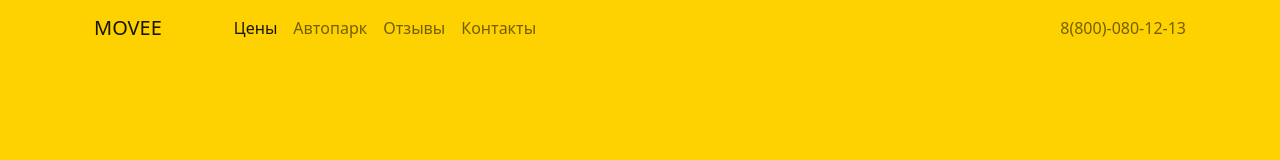
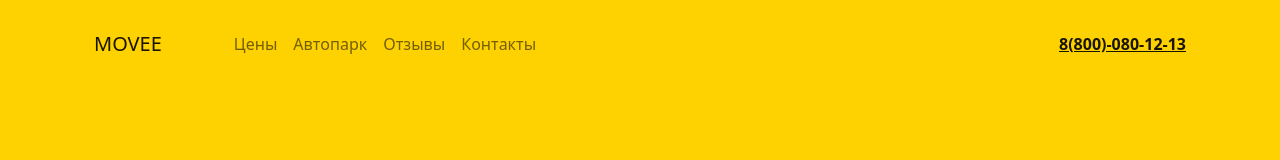
Before and after one commit to Adcku/home-pereezd, a plain HTML site: page index.html in a window 1280 px wide. Drawn offline with Linux system fonts and the light colour scheme.

```diff
--- a/index.html
+++ b/index.html
@@ -11,7 +11,7 @@
   <body>
     <header class="bg-primary vw-100 vh-100">
       <div class="container-sm">
-        <nav class="navbar navbar-expand-lg navbar-light">
+        <nav class="navbar navbar-expand-lg navbar-light pt-4">
           <div class="container-fluid">
             <a class="navbar-brand" href="#">MOVEE</a>
             <button
@@ -28,7 +28,7 @@
             <div class="collapse navbar-collapse ms-5" id="navbarNav">
               <ul class="navbar-nav">
                 <li class="nav-item">
-                  <a class="nav-link active" href="#">Цены</a>
+                  <a class="nav-link" href="#">Цены</a>
                 </li>
                 <li class="nav-item">
                   <a class="nav-link" href="#">Автопарк</a>
@@ -42,11 +42,12 @@
               </ul>
             </div>
             <span class="navbar-text d-none d-lg-block">
-              8(800)-080-12-13
+              <a href="tel:88000801213"><b>8(800)-080-12-13</b></a>
             </span>
           </div>
         </nav>
       </div>
+      <div></div>
     </header>
     <script src="static/js/bootstrap.min.js"></script>
   </body>
--- a/static/CSS/style.css
+++ b/static/CSS/style.css
@@ -1,2 +1,6 @@
 .bg-primary {
-    background-color: #FED100!important;
+  background-color: #fed100 !important;
+}
+.nav-link:hover {
+  text-decoration: underline;
+}
```
Also changed, not shown: static/images/Rectangle2.png (added), static/images/Rectangle3.png (added), static/images/g_101.png (added), static/images/ico/money-1.png (added), static/images/ico/money.png (added), static/images/ico/soc-fb.png (added), static/images/ico/soc-insta.png (added), static/images/ico/soc-vk.png (added), static/images/ico/soc-youtube.png (added), static/images/ico/star.png (added), static/images/ico/triggerTwo-1.png (added), static/images/ico/triggerTwo.png (added), static/images/ico/truck-1.png (added), static/images/ico/truck.png (added), 2 more files.
